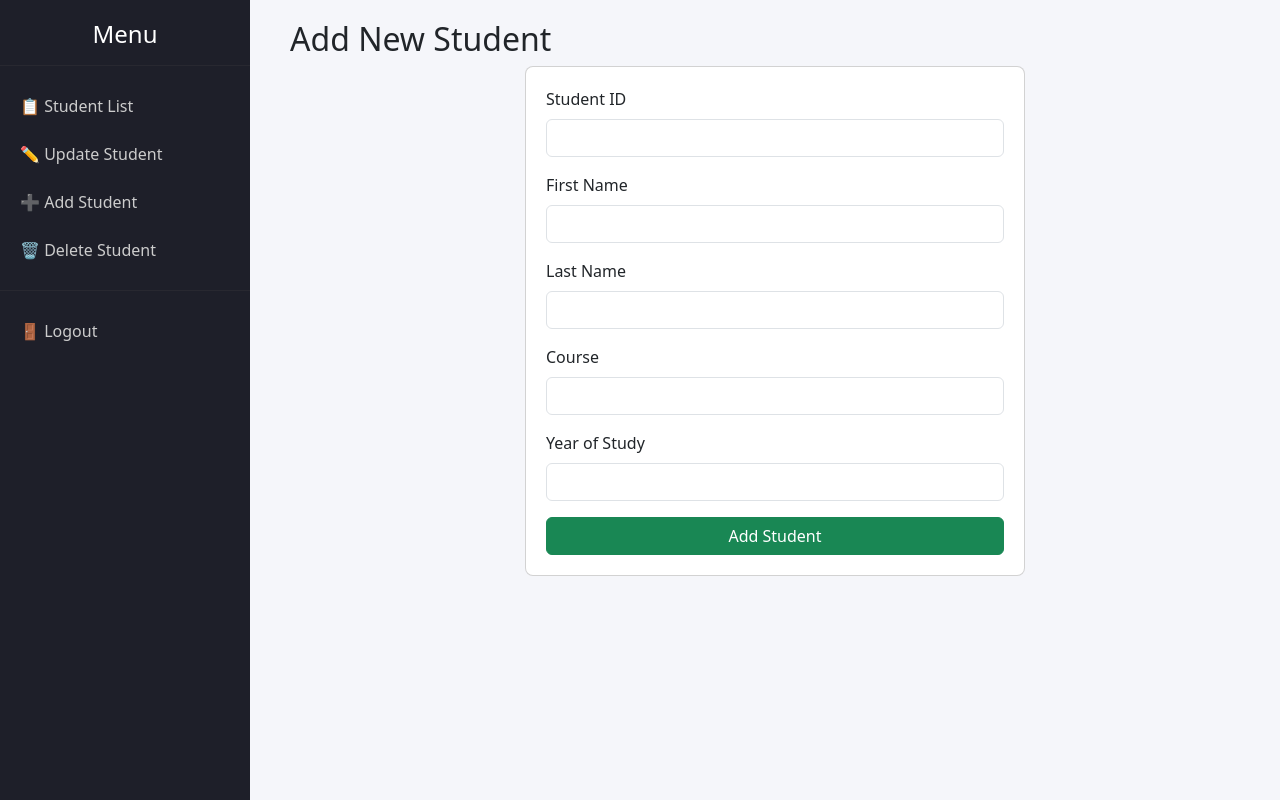
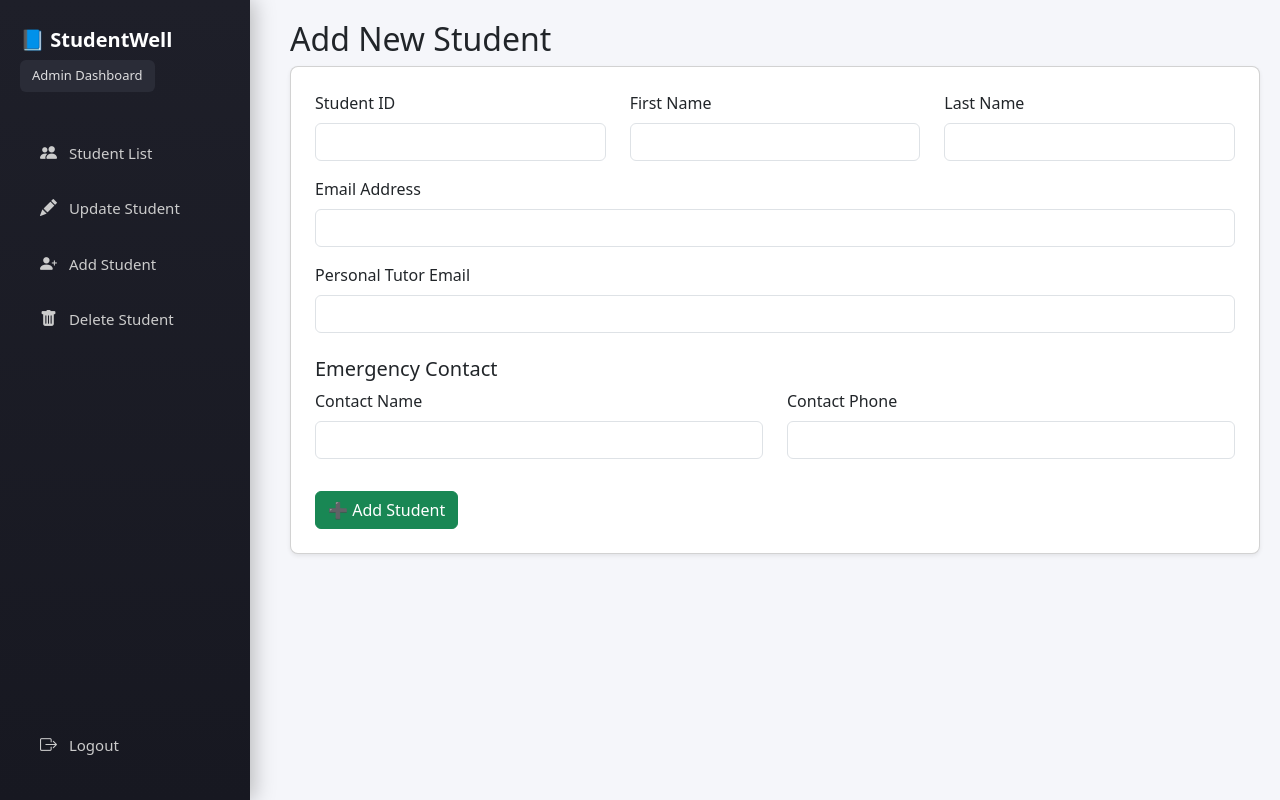
Before and after one commit to Max-DoDo/Student-Wellbeing-System, a Flask app: page /add-student in a window 1280 px wide. Run offline with Flask 3, Linux system fonts and the light colour scheme; the visitor is signed in with stand-in values (Sample User, id 1).

Commit message:
Enhancement

```diff
--- a/src/ui/app.py
+++ b/src/ui/app.py
@@ -15,9 +15,27 @@ dummy_users = {
 
 # ---- Dummy Student Data ----
 students_data = [
-    {"id": 101, "fname": "John", "lname": "Doe", "course": "CS", "year": 2},
-    {"id": 102, "fname": "Jane", "lname": "Smith", "course": "Business", "year": 1},
-    {"id": 103, "fname": "Sam", "lname": "Wilson", "course": "Engineering", "year": 3}
+   {
+       "id": 101, "fname": "John", "lname": "Doe", "course": "CS", "year": 2,
+       "email": "john.doe@example.com",
+       "personal_tutor_email": "tutor.john@example.com",
+       "emergency_contact_name": "Michael Doe",
+       "emergency_contact_phone": "999-111-222"
+   },
+   {
+       "id": 102, "fname": "Jane", "lname": "Smith", "course": "Business", "year": 1,
+       "email": "jane.smith@example.com",
+       "personal_tutor_email": "tutor.jane@example.com",
+       "emergency_contact_name": "Sarah Smith",
+       "emergency_contact_phone": "888-444-333"
+   },
+   {
+       "id": 103, "fname": "Sam", "lname": "Wilson", "course": "Engineering", "year": 3,
+       "email": "sam.wilson@example.com",
+       "personal_tutor_email": "tutor.sam@example.com",
+       "emergency_contact_name": "Peter Wilson",
+       "emergency_contact_phone": "777-555-999"
+   },
 ]
 
 # ---- Dummy Wellbeing Data ----
@@ -37,13 +55,43 @@ dummy_academics = {
 # ---------------- LOGIN ----------------
 
 @app.route("/", methods=["GET", "POST"])
+
 def login():
+
     if request.method == "POST":
-        role = request.form["role"]
-        session["role"] = role
-        return redirect(url_for("dashboard_redirect"))
+
+        username = request.form.get("username")
+
+        password = request.form.get("password")
+
+        # Dummy login logic for now
+
+        # (You will replace this with real DB lookup later)
+
+        if username == "admin" and password == "admin":
+
+            session["role"] = "admin"
+
+            return redirect(url_for("dashboard_redirect"))
+
+        elif username == "well" and password == "well":
+
+            session["role"] = "wellbeing"
+
+            return redirect(url_for("dashboard_redirect"))
+
+        elif username == "leader" and password == "leader":
+
+            session["role"] = "course_leader"
+
+            return redirect(url_for("dashboard_redirect"))
+
+        else:
+
+            return render_template("login.html", error="Invalid credentials")
 
     return render_template("login.html")
+
 
 
 @app.route("/dashboard")
@@ -63,7 +111,7 @@ def dashboard_redirect():
 
 @app.route("/admin")
 def admin_dashboard():
-    return render_template("admin_dashboard.html", role=session.get("role"))
+    return redirect(url_for("student_list"))
 
 
 @app.route("/wellbeing")
@@ -208,23 +256,28 @@ def course_leader_group_report():
 
 @app.route("/update-student", methods=["GET", "POST"])
 def update_student_page():
-    if request.method == "POST":
-        sid = int(request.form["student_id"])
-        course = request.form["course"]
-        year = request.form["year"]
-
-        for s in students_data:
-            if s["id"] == sid:
-                s["course"] = course
-                s["year"] = int(year)
-
-        return redirect(url_for("update_student_page"))
-
-    return render_template(
-        "update_student.html",
-        students=students_data,
-        role=session.get("role")
-    )
+   sid = request.args.get("sid")
+   selected = None
+   if sid:
+       sid = int(sid)
+       selected = next(s for s in students_data if s["id"] == sid)
+   if request.method == "POST":
+       sid = int(request.form["student_id"])
+       for s in students_data:
+           if s["id"] == sid:
+               s["fname"] = request.form["first_name"]
+               s["lname"] = request.form["last_name"]
+               s["email"] = request.form["email"]
+               s["personal_tutor_email"] = request.form["personal_tutor_email"]
+               s["emergency_contact_name"] = request.form["emergency_contact_name"]
+               s["emergency_contact_phone"] = request.form["emergency_contact_phone"]
+       return redirect(url_for("update_student_page", sid=sid))
+   return render_template(
+       "update_student.html",
+       students=students_data,
+       selected=selected,
+       role=session.get("role")
+   )
 
 # ---------------- DELETE STUDENT ----------------
 
@@ -247,35 +300,32 @@ def delete_student_page():
     )
 
 # ---------------- ADD STUDENT ----------------
-
 @app.route("/add-student", methods=["GET", "POST"])
 def add_student_page():
-    if session.get("role") != "admin":
-        return redirect(url_for("dashboard_redirect"))
-
-    if request.method == "POST":
-        sid = int(request.form["student_id"])
-        fname = request.form["first_name"]
-        lname = request.form["last_name"]
-        course = request.form["course"]
-        year = int(request.form["year"])
-
-        students_data.append({
-            "id": sid,
-            "fname": fname,
-            "lname": lname,
-            "course": course,
-            "year": year
-        })
-
-        return redirect(url_for("add_student_page"))
-
-    return render_template(
-        "add_student.html",
-        students=students_data,
-        role=session.get("role")
-    )
-
+   if session.get("role") != "admin":
+       return redirect(url_for("dashboard_redirect"))
+   if request.method == "POST":
+       sid = int(request.form["student_id"])
+       fname = request.form["first_name"]
+       lname = request.form["last_name"]
+       email = request.form["email"]
+       tutor = request.form["personal_tutor_email"]
+       emergency_name = request.form["emergency_contact_name"]
+       emergency_phone = request.form["emergency_contact_phone"]
+       students_data.append({
+           "id": sid,
+           "fname": fname,
+           "lname": lname,
+           "email": email,
+           "personal_tutor_email": tutor,
+           "emergency_contact_name": emergency_name,
+           "emergency_contact_phone": emergency_phone
+       })
+       return redirect(url_for("student_list"))
+   return render_template(
+       "add_student.html",
+       role=session.get("role")
+   )
 # ---------------- LOGOUT ----------------
 
 @app.route("/logout")
--- a/src/ui/templates/add_student.html
+++ b/src/ui/templates/add_student.html
@@ -1,42 +1,42 @@
 {% extends "base.html" %}
-
 {% block content %}
-
 <h2>Add New Student</h2>
-
-<div class="card" style="max-width:500px; margin:auto; padding:20px;">
-
-    <form method="POST" action="{{ url_for('add_student_page') }}">
-
+<div class="card p-4 shadow-sm">
+<form method="POST">
+<div class="row">
+<div class="col-md-4 mb-3">
+<label class="form-label">Student ID</label>
+<input type="number" name="student_id" class="form-control" required>
+</div>
+<div class="col-md-4 mb-3">
+<label class="form-label">First Name</label>
+<input type="text" name="first_name" class="form-control" required>
+</div>
+<div class="col-md-4 mb-3">
+<label class="form-label">Last Name</label>
+<input type="text" name="last_name" class="form-control" required>
+</div>
+</div>
 <div class="mb-3">
-            <label class="form-label">Student ID</label>
-            <input name="student_id" class="form-control" required>
+<label class="form-label">Email Address</label>
+<input type="email" name="email" class="form-control" required>
 </div>
-
 <div class="mb-3">
-            <label class="form-label">First Name</label>
-            <input name="first_name" class="form-control" required>
+<label class="form-label">Personal Tutor Email</label>
+<input type="email" name="personal_tutor_email" class="form-control" required>
 </div>
-
-        <div class="mb-3">
-            <label class="form-label">Last Name</label>
-            <input name="last_name" class="form-control" required>
+<h5 class="mt-4">Emergency Contact</h5>
+<div class="row">
+<div class="col-md-6 mb-3">
+<label class="form-label">Contact Name</label>
+<input type="text" name="emergency_contact_name" class="form-control">
 </div>
-
-        <div class="mb-3">
-            <label class="form-label">Course</label>
-            <input name="course" class="form-control" required>
+<div class="col-md-6 mb-3">
+<label class="form-label">Contact Phone</label>
+<input type="text" name="emergency_contact_phone" class="form-control">
 </div>
-
-        <div class="mb-3">
-            <label class="form-label">Year of Study</label>
-            <input type="number" name="year" class="form-control" required min="1" max="5">
 </div>
-
-        <button class="btn btn-success w-100" type="submit">Add Student</button>
+<button class="btn btn-success mt-3">➕ Add Student</button>
 </form>
-
 </div>
-
-
 {% endblock %}
--- a/src/ui/templates/base.html
+++ b/src/ui/templates/base.html
@@ -6,8 +6,11 @@
     <!-- BOOTSTRAP -->
     <link
       href="https://cdn.jsdelivr.net/npm/bootstrap@5.3.0/dist/css/bootstrap.min.css"
+
       rel="stylesheet"
     >
+
+<link rel="stylesheet" href="https://cdn.jsdelivr.net/npm/bootstrap-icons@1.11.1/font/bootstrap-icons.css">
 
     <style>
         body { background: #f5f6fa; }
@@ -64,6 +67,91 @@
         max-height: 330px;
         object-fit: contain;
     }
+    .quick-card {
+   padding: 20px;
+   background: white;
+   border-radius: 10px;
+   box-shadow: 0 2px 5px rgba(0,0,0,0.1);
+   margin-bottom: 20px;
+   text-align: center;
+}
+.quick-card h4 {
+   margin-bottom: 10px;
+}
+.quick-card p {
+   color: #666;
+}
+/* --- Sidebar Container --- */
+.sidebar {
+   width: 250px;
+   height: 100vh;
+   position: fixed;
+   left: 0;
+   top: 0;
+   background: linear-gradient(180deg, #1e1f29, #171821);
+   color: white;
+   padding: 25px 20px;
+   box-shadow: 4px 0 20px rgba(0,0,0,0.25);
+   display: flex;
+   flex-direction: column;
+   justify-content: space-between;
+}
+/* --- Header Section --- */
+.sidebar-header {
+   margin-bottom: 30px;
+}
+.app-title {
+   font-size: 20px;
+   font-weight: 700;
+   margin-bottom: 5px;
+}
+.role-badge {
+   background: #2d2f3a;
+   padding: 6px 12px;
+   border-radius: 6px;
+   font-size: 13px;
+   display: inline-block;
+   opacity: 0.85;
+}
+/* --- Menu Section --- */
+.sidebar-menu {
+   flex-grow: 1;
+}
+.menu-item {
+   display: block;
+   padding: 12px 14px;
+   margin: 6px 0;
+   color: #d7d7e0;
+   text-decoration: none;
+   border-radius: 6px;
+   transition: all 0.2s ease-in-out;
+   font-size: 15px;
+   font-weight: 500;
+}
+.menu-item i {
+   margin-right: 8px;
+   font-size: 17px;
+}
+/* Hover + Active effect */
+.menu-item:hover {
+   background: #3a3d49;
+   color: #fff;
+   transform: translateX(3px);
+}
+/* --- Logout Styling --- */
+.logout-item {
+   color: #ffb4a2;
+}
+.logout-item:hover {
+   background: #ff6b6b;
+   color: white;
+   transform: translateX(3px);
+}
+/* --- Main Content adjustment --- */
+.main {
+   margin-left: 270px;
+   padding: 20px;
+}
     </style>
 </head>
 
@@ -72,31 +160,45 @@
 {% if role %}
 <!-- ✅ SIDEBAR ONLY WHEN LOGGED IN -->
 <div class="sidebar">
-    <h4 class="text-center">Menu</h4>
-    <hr style="border-color:#444;">
-
-    <!-- ✅ Always available -->
-    <a href="{{ url_for('student_list') }}">📋 Student List</a>
-
-    <!-- ✅ Role-specific group reports -->
-    {% if role == 'wellbeing' %}
-        <a href="{{ url_for('group_report') }}">📊 Group Report</a>
-
-    {% elif role == 'course_leader' %}
-        <a href="{{ url_for('course_leader_group_report') }}">📊 Group Report</a>
-    {% endif %}
-
-    <!-- ✅ Update visible to ALL roles -->
-    <a href="{{ url_for('update_student_page') }}">✏️ Update Student</a>
-
-    <!-- ✅ Admin-only options -->
-    {% if role == 'admin' %}
-        <a href="{{ url_for('add_student_page') }}">➕ Add Student</a>
-        <a href="{{ url_for('delete_student_page') }}">🗑 Delete Student</a>
-    {% endif %}
-
-    <hr style="border-color:#444;">
-    <a href="{{ url_for('logout') }}">🚪 Logout</a>
+<div class="sidebar-header">
+<div class="app-title">📘 StudentWell</div>
+<div class="role-badge">
+           {{ role|capitalize }} Dashboard
+</div>
+</div>
+<nav class="sidebar-menu">
+<!-- ALWAYS AVAILABLE -->
+<a class="menu-item" href="{{ url_for('student_list') }}">
+<i class="bi bi-people-fill"></i> Student List
+</a>
+       {% if role == 'wellbeing' %}
+<a class="menu-item" href="{{ url_for('group_report') }}">
+<i class="bi bi-bar-chart-fill"></i> Wellbeing Group Report
+</a>
+       {% endif %}
+       {% if role == 'course_leader' %}
+<a class="menu-item" href="{{ url_for('course_leader_group_report') }}">
+<i class="bi bi-graph-up-arrow"></i> Academic Group Report
+</a>
+       {% endif %}
+<!-- Update Available to All -->
+<a class="menu-item" href="{{ url_for('update_student_page') }}">
+<i class="bi bi-pencil-fill"></i> Update Student
+</a>
+       {% if role == 'admin' %}
+<a class="menu-item" href="{{ url_for('add_student_page') }}">
+<i class="bi bi-person-plus-fill"></i> Add Student
+</a>
+<a class="menu-item" href="{{ url_for('delete_student_page') }}">
+<i class="bi bi-trash-fill"></i> Delete Student
+</a>
+       {% endif %}
+</nav>
+<div class="sidebar-footer">
+<a class="menu-item logout-item" href="{{ url_for('logout') }}">
+<i class="bi bi-box-arrow-right"></i> Logout
+</a>
+</div>
 </div>
 {% endif %}
 
--- a/src/ui/templates/course_leader_individual_report.html
+++ b/src/ui/templates/course_leader_individual_report.html
@@ -14,6 +14,8 @@
     {{ grade_chart|safe }}
 </div>
 
+
+
 <a href="{{ url_for('student_list') }}" class="btn btn-secondary mt-3">
     ⬅ Back to Student List
 </a>
--- a/src/ui/templates/group_report.html
+++ b/src/ui/templates/group_report.html
@@ -7,7 +7,7 @@
 <p>This visual shows overall wellbeing across all students.</p>
 
 <div class="chart-card">
-   {{ chart_html|safe }}
+   <div class="chart-card"> {{ chart_html|safe }} </div>
 </div>
 
 <a href="{{ url_for('wellbeing_dashboard') }}" class="btn btn-secondary">
```
Also changed, not shown: src/ui/templates/delete_student.html (+29 -28 lines), src/ui/templates/login.html (+16 -15 lines), src/ui/templates/student_list.html (+72 -36 lines), src/ui/templates/update_student.html (+50 -20 lines), src/ui/templates/wellbeing_dashboard.html (+18 -25 lines). Lines whose indentation alone changed are shown as unchanged.
